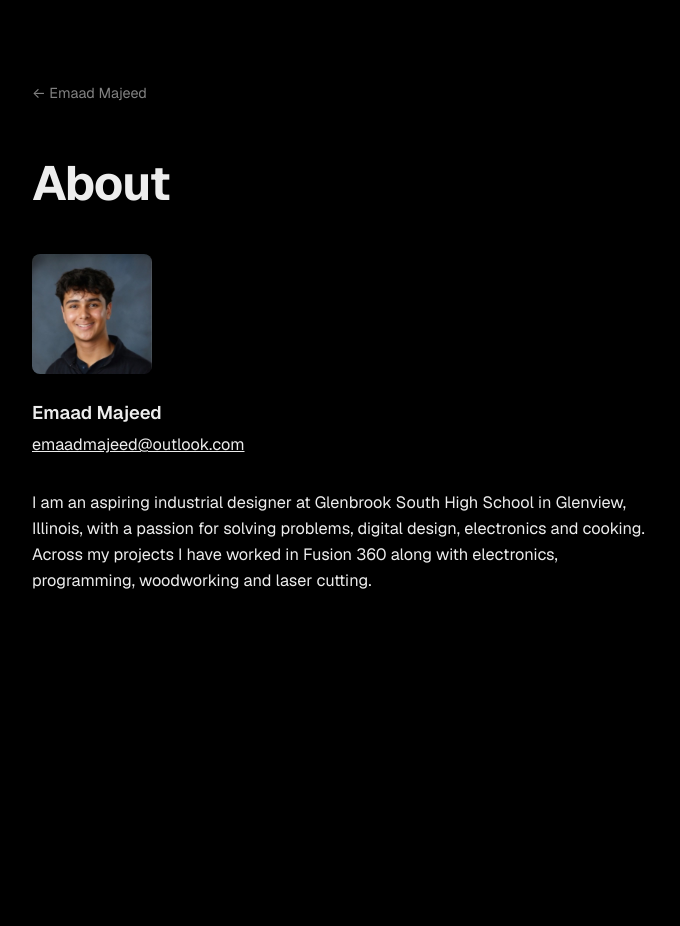
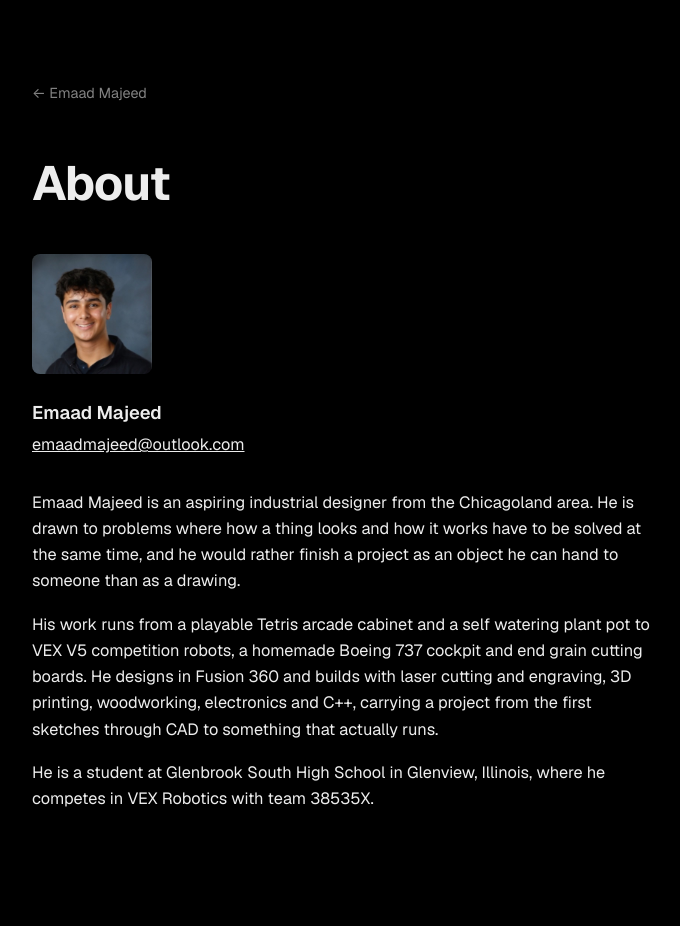
Before and after one commit to emaad-majeed/emaad-majeed.github.io, a Jekyll site: the page built from about.md, in a window 1280 px wide. Shown: the whole page, without its empty margins (296-976 px from the left). Built offline with Jekyll 4.4.1, drawn with Linux system fonts in a browser that asks for light colours; before the commit the page ends 900 px from its top, so only the background shows below that.

Commit message:
Rewrite about description in third person

```diff
--- a/about.md
+++ b/about.md
@@ -11,4 +11,8 @@ permalink: /about/
 
 <p class="contact"><a href="mailto:emaadmajeed@outlook.com">emaadmajeed@outlook.com</a></p>
 
-I am an aspiring industrial designer at Glenbrook South High School in Glenview, Illinois, with a passion for solving problems, digital design, electronics and cooking. Across my projects I have worked in Fusion 360 along with electronics, programming, woodworking and laser cutting.
+Emaad Majeed is an aspiring industrial designer from the Chicagoland area. He is drawn to problems where how a thing looks and how it works have to be solved at the same time, and he would rather finish a project as an object he can hand to someone than as a drawing.
+
+His work runs from a playable Tetris arcade cabinet and a self watering plant pot to VEX V5 competition robots, a homemade Boeing 737 cockpit and end grain cutting boards. He designs in Fusion 360 and builds with laser cutting and engraving, 3D printing, woodworking, electronics and C++, carrying a project from the first sketches through CAD to something that actually runs.
+
+He is a student at Glenbrook South High School in Glenview, Illinois, where he competes in VEX Robotics with team 38535X.
```
